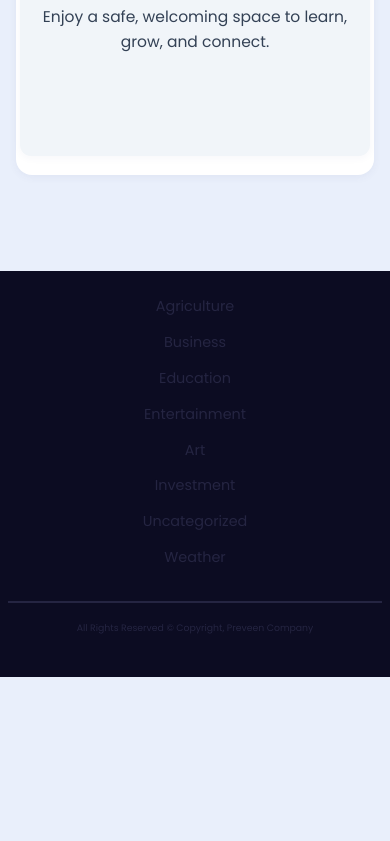
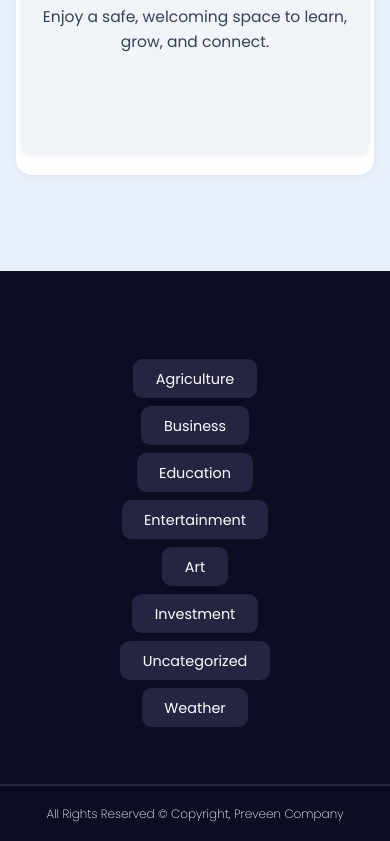
Before and after one commit to Preveen369/EnlightenIt-Hub-App, a React app in the folder client/: page / in a window 390 px wide. Shown: the part 1026-1867 px from the top of the page. Before the commit the page ends 1703 px from the top, so only its background shows below. Built offline with nearby package versions, Linux system fonts and the light colour scheme; what javascript-time-ago would draw is missing.

Commit message:
modified footer's design

```diff
--- a/client/src/index.css
+++ b/client/src/index.css
@@ -178,27 +178,32 @@ body.dark-mode .theme-toggle-btn { color: var(--color-white); }
 footer {
   background: var(--color-gray-900);
   margin-top: 6rem;
-  padding: 2rem 1rem; /* Adjust padding for better responsiveness */
-  text-align: center; /* Center-align content for smaller screens */
+  padding-top: 6rem;
 }
 .footer_categories {
   display: flex;
-  flex-wrap: wrap; /* Allow wrapping for smaller screens */
   align-items: center;
   justify-content: center;
-  gap: 1rem; /* Adjust gap for better spacing */
-  margin-bottom: 2rem; /* Reduce margin for smaller screens */
+  gap: 1.5rem;
+  margin-bottom: 4rem;
 }
 .footer_categories a {
-  flex: 1 1 auto; /* Allow links to adjust size dynamically */
-  max-width: 150px; /* Set a max width for links */
-  text-align: center; /* Center-align text */
+  background: var(--color-gray-700);
+  color: var(--color-white);
+  padding: 0.6rem 1.4rem;
+  border-radius: var(--radius-2);
+  transition: var(--transition);
+}
+.footer_categories a:hover {
+  background: var(--color-white);
+  color: var(--color-gray-900);
 }
 .footer_copyright {
   text-align: center;
   border-top: 2px solid var(--color-gray-700);
   padding: 1rem;
-  font-size: 0.8rem; /* Adjust font size for smaller screens */
+  color: var(--color-white);
+  font-weight: 300;
 }
 body.dark-mode footer {
   background: #2c2c3e;
@@ -213,23 +218,6 @@ body.dark-mode footer .footer_categories a {
 body.dark-mode footer .footer_categories a:hover {
   background: #444455;
   color: var(--color-white);
-}
-/* Responsive styles for footer */
-@media screen and (max-width: 800px) {
-  footer {
-    padding: 1.5rem 0.5rem; /* Reduce padding for smaller screens */
-  }
-  .footer_categories {
-    flex-direction: column; /* Stack categories vertically */
-    gap: 0.8rem; /* Adjust gap for smaller screens */
-  }
-  .footer_categories a {
-    width: 100%; /* Make links take full width */
-    max-width: none; /* Remove max width constraint */
-  }
-  .footer_copyright {
-    font-size: 0.7rem; /* Further reduce font size */
-  }
 }
 
 /* =====================
```
